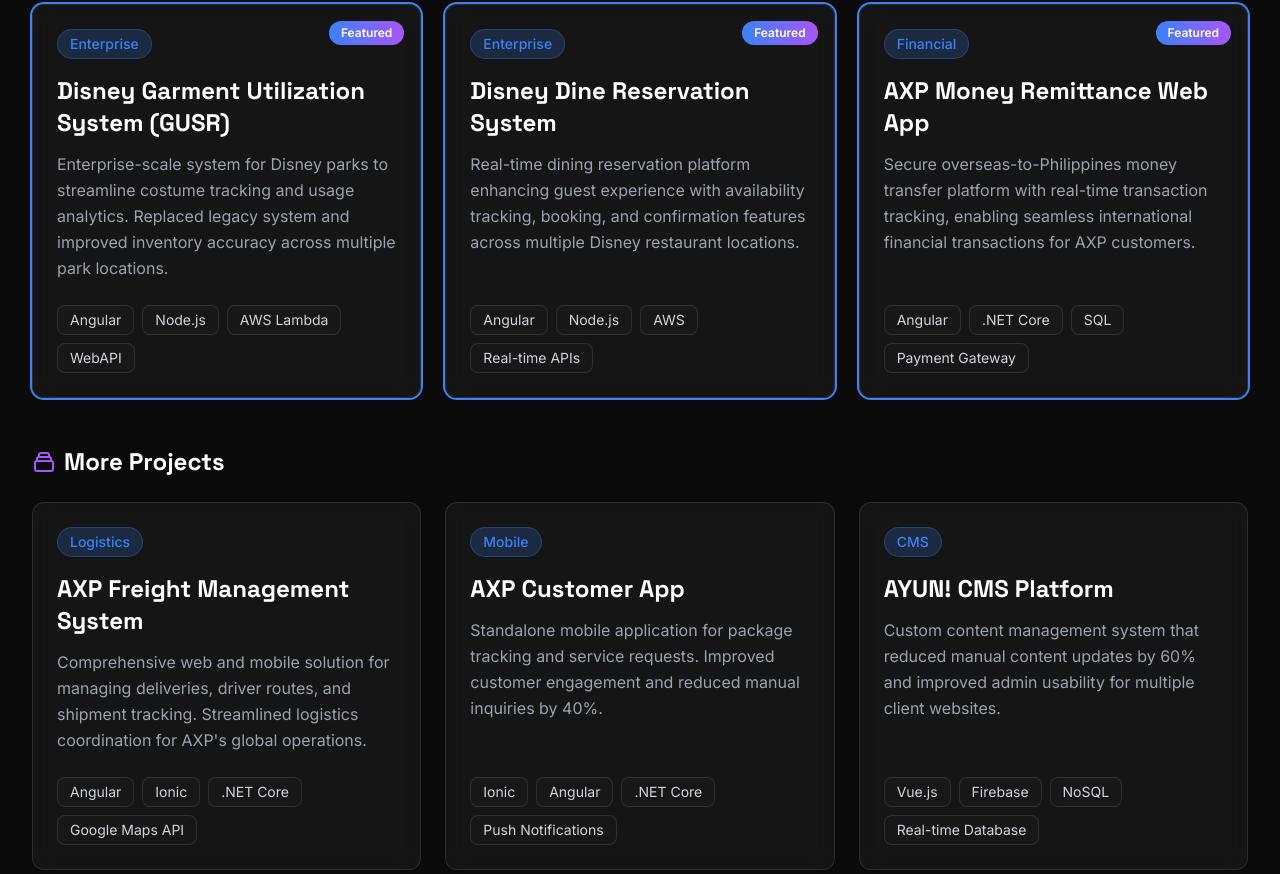
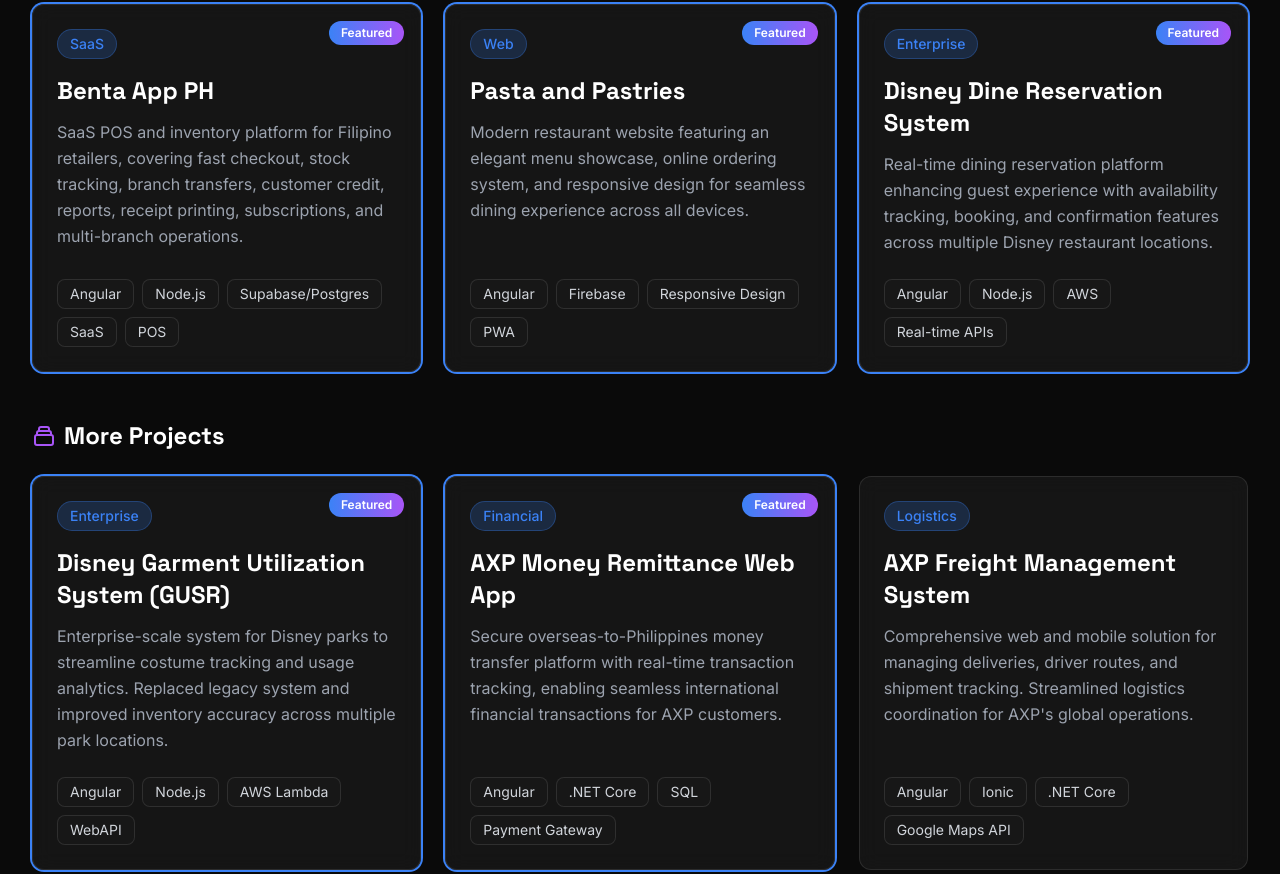
Before and after one commit to princeivankent/my-portfolio, an Angular app: page /projects in a window 1280 px wide. Shown: the part 352-1226 px from the top of the page. Built offline with nearby package versions, Linux system fonts and the light colour scheme.

Commit message:
feat: highlight Benta App PH in portfolio

```diff
--- a/src/app/components/hero/hero.component.html
+++ b/src/app/components/hero/hero.component.html
@@ -50,15 +50,15 @@
 
       <!-- Title/Role -->
       <h2 class="text-2xl sm:text-3xl md:text-4xl lg:text-5xl font-display font-semibold text-gray-300 mb-8 scroll-animate animate-fade-in-up" style="animation-delay: 100ms;">
-        <span class="inline-block hover:scale-105 transition-transform duration-300">Full Stack Developer</span>
+        <span class="inline-block hover:scale-105 transition-transform duration-300">Full Stack Developer & SaaS Builder</span>
       </h2>
 
       <!-- Description -->
       <p class="text-base sm:text-lg md:text-xl text-gray-400 max-w-3xl mx-auto mb-12 leading-relaxed px-4 scroll-animate animate-fade-in-up" style="animation-delay: 200ms;">
         Results-driven developer with <span class="text-accent-blue font-semibold hover:text-accent-blue/80 transition-colors cursor-default">7 years</span> of full-stack experience,
         specializing in <span class="text-accent-purple font-semibold hover:text-accent-purple/80 transition-colors cursor-default">Angular</span>,
-        <span class="text-accent-cyan font-semibold hover:text-accent-cyan/80 transition-colors cursor-default">JavaScript</span>, and modern web technologies.
-        Committed to writing clean, scalable code and delivering high-quality solutions.
+        <span class="text-accent-cyan font-semibold hover:text-accent-cyan/80 transition-colors cursor-default">Node.js</span>, and business software.
+        Currently building Benta App PH, a SaaS POS and inventory platform for Filipino retailers.
       </p>
 
       <!-- CTA Buttons -->
--- a/src/app/pages/about/about.component.html
+++ b/src/app/pages/about/about.component.html
@@ -6,7 +6,7 @@
         About <span class="gradient-text">Me</span>
       </h1>
       <p class="text-gray-400 text-lg max-w-3xl mx-auto">
-        Passionate about creating exceptional digital experiences through clean code and innovative solutions
+        Building practical business software with clean code, maintainable architecture, and real operational value
       </p>
     </div>
 
@@ -16,15 +16,15 @@
       <div class="space-y-4 text-gray-300 text-lg leading-relaxed">
         <p>
           With <span class="text-accent-blue font-semibold">7 years of full-stack experience</span>, I've had the privilege of working on diverse projects ranging from
-          <span class="text-accent-purple font-semibold">enterprise-scale systems for Disney</span> to financial and logistics solutions.
+          <span class="text-accent-purple font-semibold">enterprise-scale systems for Disney</span> to financial, logistics, POS, and inventory solutions.
         </p>
         <p>
           My expertise spans across modern web technologies including <span class="text-accent-cyan font-semibold">Angular, Node.js, .NET Core, and Vue.js</span>.
-          I'm passionate about writing clean, maintainable code and delivering high-quality solutions that make a real impact.
+          I'm currently building <span class="text-accent-blue font-semibold">Benta App PH</span>, a SaaS platform for Filipino retailers that supports checkout, inventory, reports, receipts, subscriptions, and multi-branch operations.
         </p>
         <p>
-          I thrive in dynamic environments where I can leverage my technical skills to solve complex problems and create seamless user experiences.
-          My approach combines technical excellence with a keen eye for detail and a commitment to continuous learning.
+          I focus on practical workflows, reliable data, and interfaces that help real businesses move faster without adding unnecessary complexity.
+          My approach combines technical depth with product judgment and a commitment to maintainable systems.
         </p>
       </div>
     </div>
--- a/src/app/pages/projects/projects.component.ts
+++ b/src/app/pages/projects/projects.component.ts
@@ -24,24 +24,40 @@
 
   ngOnInit(): void {
     this.seoService.updateMetadata({
-      title: 'Projects Portfolio - Prince Ivan Kent Tiburcio | Enterprise Applications & Web Development',
-      description: 'Explore my portfolio of enterprise-scale applications including Disney systems, financial platforms, and logistics solutions. Built with Angular, Node.js, .NET Core, and modern technologies.',
-      keywords: 'Software Projects, Enterprise Applications, Disney Systems, Angular Projects, Node.js Applications, .NET Core Projects, Web Development Portfolio',
+      title: 'Projects Portfolio - Prince Ivan Kent Tiburcio | SaaS, POS, Inventory & Enterprise Apps',
+      description: 'Explore my portfolio of SaaS products, POS and inventory systems, enterprise applications, financial platforms, and logistics solutions built with Angular, Node.js, .NET Core, and modern technologies.',
+      keywords: 'SaaS Projects, POS System, Inventory System, Business Software, Angular Projects, Node.js Applications, Enterprise Applications, Web Development Portfolio',
       canonicalUrl: 'https://princeivankent.github.io/my-portfolio/projects'
     });
   }
   projects: Project[] = [
     {
-      title: 'Disney Garment Utilization System (GUSR)',
-      description: 'Enterprise-scale system for Disney parks to streamline costume tracking and usage analytics. Replaced legacy system and improved inventory accuracy across multiple park locations.',
-      technologies: ['Angular', 'Node.js', 'AWS Lambda', 'WebAPI'],
-      category: 'Enterprise',
-      featured: true
+      title: 'Benta App PH',
+      description: 'SaaS POS and inventory platform for Filipino retailers, covering fast checkout, stock tracking, branch transfers, customer credit, reports, receipt printing, subscriptions, and multi-branch operations.',
+      technologies: ['Angular', 'Node.js', 'Supabase/Postgres', 'SaaS', 'POS'],
+      category: 'SaaS',
+      featured: true,
+      link: 'https://bentaph.com'
+    },
+    {
+      title: 'Pasta and Pastries',
+      description: 'Modern restaurant website featuring an elegant menu showcase, online ordering system, and responsive design for seamless dining experience across all devices.',
+      technologies: ['Angular', 'Firebase', 'Responsive Design', 'PWA'],
+      category: 'Web',
+      featured: true,
+      link: 'https://pasta-and-pastries.web.app/'
     },
     {
       title: 'Disney Dine Reservation System',
       description: 'Real-time dining reservation platform enhancing guest experience with availability tracking, booking, and confirmation features across multiple Disney restaurant locations.',
       technologies: ['Angular', 'Node.js', 'AWS', 'Real-time APIs'],
+      category: 'Enterprise',
+      featured: true
+    },
+    {
+      title: 'Disney Garment Utilization System (GUSR)',
+      description: 'Enterprise-scale system for Disney parks to streamline costume tracking and usage analytics. Replaced legacy system and improved inventory accuracy across multiple park locations.',
+      technologies: ['Angular', 'Node.js', 'AWS Lambda', 'WebAPI'],
       category: 'Enterprise',
       featured: true
     },
@@ -107,14 +123,6 @@
       technologies: ['Laravel', 'PHP', 'MySQL', 'Barcode'],
       category: 'Internal Tools',
       featured: false
-    },
-    {
-      title: 'Pasta and Pastries',
-      description: 'Modern restaurant website featuring an elegant menu showcase, online ordering system, and responsive design for seamless dining experience across all devices.',
-      technologies: ['Angular', 'Firebase', 'Responsive Design', 'PWA'],
-      category: 'Web',
-      featured: false,
-      link: 'https://pasta-and-pastries.web.app/'
     }
   ];
 }
```
